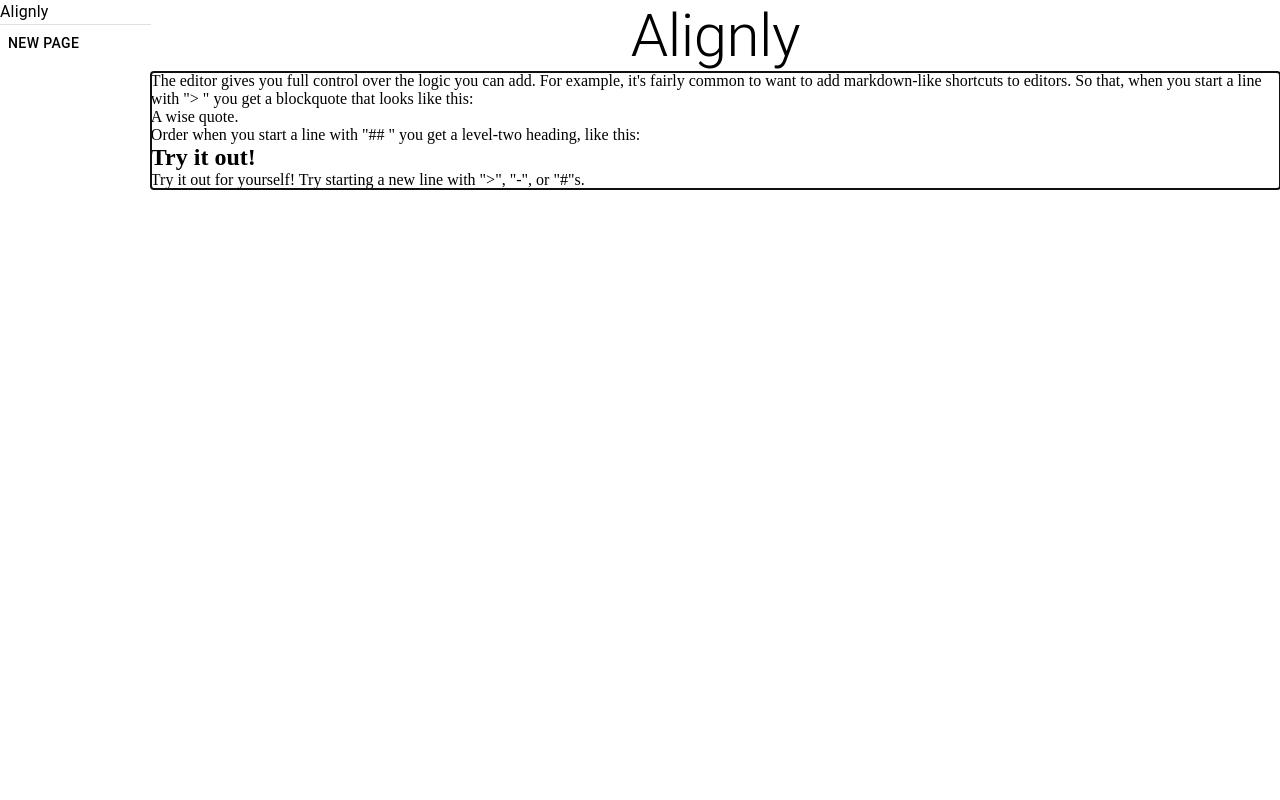
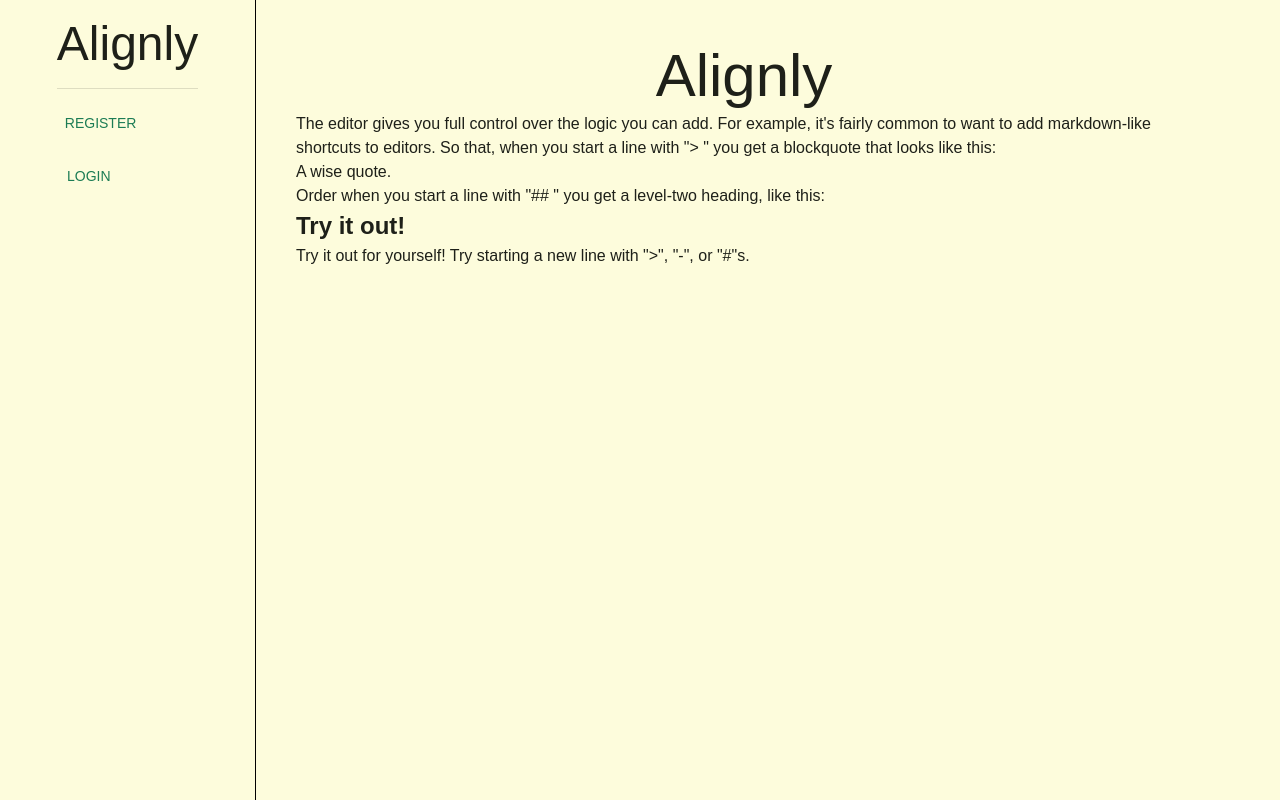
Before and after one commit to michniks2001/alignly, a Next.js app in the folder frontend/: page / in a window 1280 px wide. Built offline with nearby package versions, Linux system fonts and the light colour scheme.

Commit message:
added user registration functionality

```diff
--- a/frontend/app/components/sidebar.js
+++ b/frontend/app/components/sidebar.js
@@ -1,11 +1,52 @@
-import { Box, Button, Divider, Typography } from "@mui/material";
+import { Box, Stack, Button, Divider, Typography } from "@mui/material";
+import Link from "next/link";
 
 const Sidebar = () => {
   return (
-    <Box height='100vh' width='15%'>
-      <Typography component='h2'>Alignly</Typography>
-      <Divider />
-      <Button color='blue'>New Page</Button>
+    <Box
+      height='100vh'
+      width='20%'
+      borderRight='black solid 1px'
+      justifyItems='center'
+      p={2}
+    >
+      <Stack spacing={2}>
+        <Typography variant='h3'>Alignly</Typography>
+        <Divider />
+        <Link style={{ width: "100%" }} href='/register'>
+          <Button
+            disableRipple
+            disableFocusRipple
+            sx={{
+              "&:hover": {
+                backgroundColor: "transparent",
+              },
+              "&:focus": {
+                outline: "none",
+              },
+            }}
+          >
+            Register
+          </Button>
+        </Link>
+        <Link style={{ width: "100%" }} href='/register'>
+          <Button
+            disableRipple
+            disableFocusRipple
+            variant='text'
+            sx={{
+              "&:hover": {
+                backgroundColor: "transparent",
+              },
+              "&:focus": {
+                outline: "none",
+              },
+            }}
+          >
+            Login
+          </Button>
+        </Link>
+      </Stack>
     </Box>
   );
 };
--- a/frontend/app/components/textpad.js
+++ b/frontend/app/components/textpad.js
@@ -12,6 +12,7 @@ import {
 } from "slate";
 import { withHistory } from "slate-history";
 import { Editable, ReactEditor, Slate, withReact } from "slate-react";
+import "@fontsource/open-sauce-sans";
 
 const SHORTCUTS = {
   "*": "list-item",
@@ -70,6 +71,11 @@ const MarkdownShortcutsExample = () => {
         placeholder='Write some markdown...'
         spellCheck
         autoFocus
+        style={{
+          fontFamily: `'Open Sauce Sans', sans-serif`,
+          outline: "none",
+          width: "70vw",
+        }}
       />
     </Slate>
   );
@@ -78,6 +84,7 @@ const withShortcuts = (editor) => {
   const { deleteBackward, insertText } = editor;
   editor.insertText = (text) => {
     const { selection } = editor;
+
     if (text.endsWith(" ") && selection && Range.isCollapsed(selection)) {
       const { anchor } = selection;
       const block = Editor.above(editor, {
@@ -172,6 +179,12 @@ const Element = ({ attributes, children, element }) => {
       return <h6 {...attributes}>{children}</h6>;
     case "list-item":
       return <li {...attributes}>{children}</li>;
+    case "bold":
+      return <strong {...attributes}>{children}</strong>;
+    case "italic":
+      return <em {...attributes}>{children}</em>;
+    case "underline":
+      return <u {...attributes}>{children}</u>;
     default:
       return <p {...attributes}>{children}</p>;
   }
--- a/frontend/app/layout.js
+++ b/frontend/app/layout.js
@@ -1,6 +1,11 @@
 import localFont from "next/font/local";
 import "./globals.css";
 import React from "react";
+import Sidebar from "./components/sidebar";
+import { Stack, ThemeProvider } from "@mui/material";
+import "@fontsource/open-sauce-sans";
+import Providers, { theme } from "./theme";
+import CssBaseline from "@mui/material";
 
 const geistSans = localFont({
   src: "./fonts/GeistVF.woff",
@@ -14,7 +19,7 @@ const geistMono = localFont({
 });
 
 export const metadata = {
-  title: "Create Next App",
+  title: "Alignly",
   description: "Generated by create next app",
 };
 
@@ -22,7 +27,12 @@ export default function RootLayout({ children }) {
   return (
     <html lang='en'>
       <body className={`${geistSans.variable} ${geistMono.variable}`}>
-        {children}
+        <Providers>
+          <Stack direction='row'>
+            <Sidebar />
+            {children}
+          </Stack>
+        </Providers>
       </body>
     </html>
   );
--- a/frontend/app/page.js
+++ b/frontend/app/page.js
@@ -1,14 +1,12 @@
 "use client";
 
-import Sidebar from "./components/sidebar";
 import { Box, Stack, Typography } from "@mui/material";
 import MarkdownShortcutsExample from "./components/textpad";
 
 export default function Home() {
   return (
     <Box height='100vh' display='flex' flexDirection='row'>
-      <Sidebar />
-      <Stack>
+      <Stack p={5}>
         <Typography
           alignContent='center'
           justifyContent='center'
--- /dev/null
+++ b/frontend/app/theme.js
@@ -0,0 +1,37 @@
+"use client";
+
+import { createTheme, CssBaseline, ThemeProvider } from "@mui/material";
+import "@fontsource/open-sauce-sans";
+
+const theme = createTheme({
+  typography: {
+    fontFamily: `'Open Sauce Sans', sans-serif`,
+  },
+  palette: {
+    primary: {
+      main: "#1C7C54",
+    },
+    secondary: {
+      main: "#2A628F",
+    },
+    background: {
+      default: "#FDFCDC",
+      paper: "#FFF",
+    },
+    text: {
+      primary: "#1E2019",
+      secondary: "#444",
+    },
+  },
+});
+
+const Providers = ({ children }) => {
+  return (
+    <ThemeProvider theme={theme}>
+      <CssBaseline />
+      {children}
+    </ThemeProvider>
+  );
+};
+
+export default Providers;
--- a/frontend/package.json
+++ b/frontend/package.json
@@ -11,7 +11,9 @@
   "dependencies": {
     "@emotion/react": "^11.13.3",
     "@emotion/styled": "^11.13.0",
+    "@fontsource/open-sauce-sans": "^5.1.0",
     "@mui/material": "^6.1.5",
+    "firebase": "^11.0.1",
     "next": "15.0.1",
     "react": "^18.3.1",
     "react-dom": "^18.3.1",
```
Also changed, not shown: frontend/app/firebase.js (added, +17 -0 lines), frontend/app/login/page.js (added, +59 -0 lines), frontend/app/register/page.js (added, +59 -0 lines), 1 other file (tests, documents, lock files or other folders).
